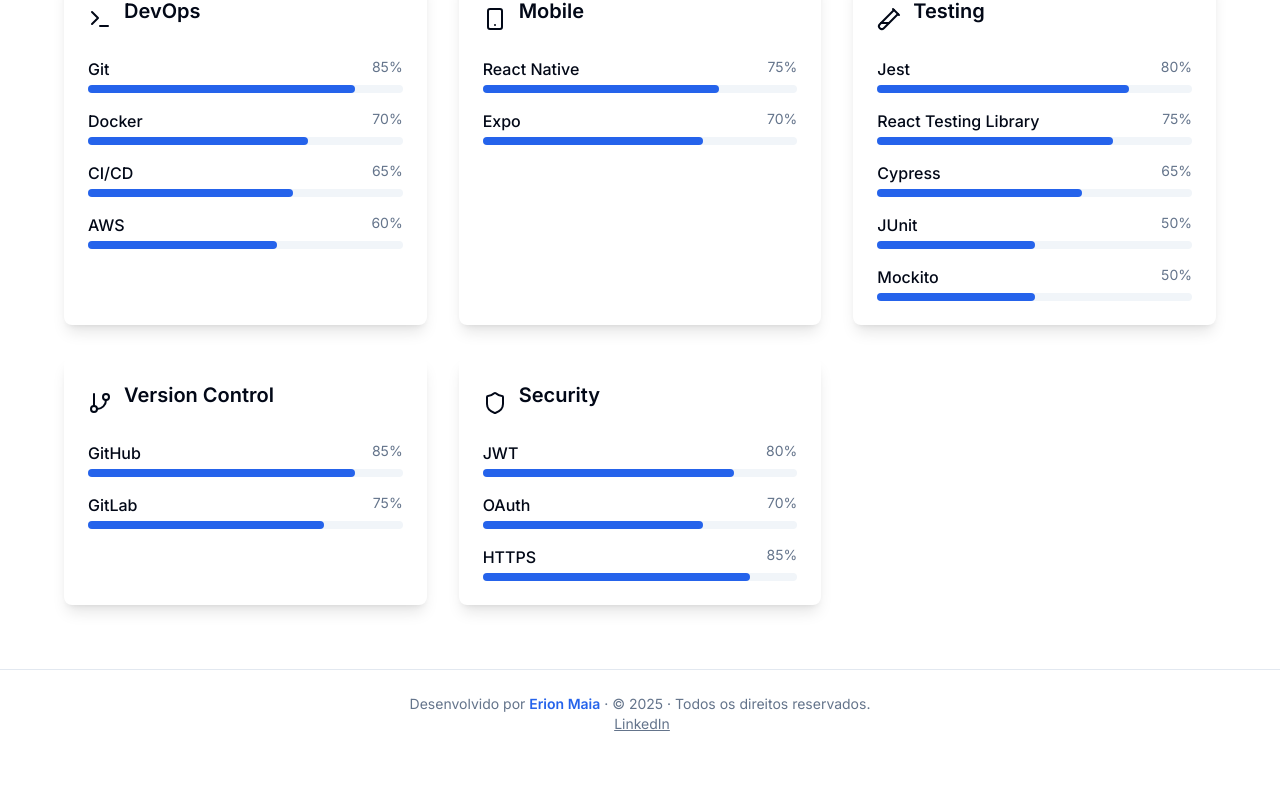
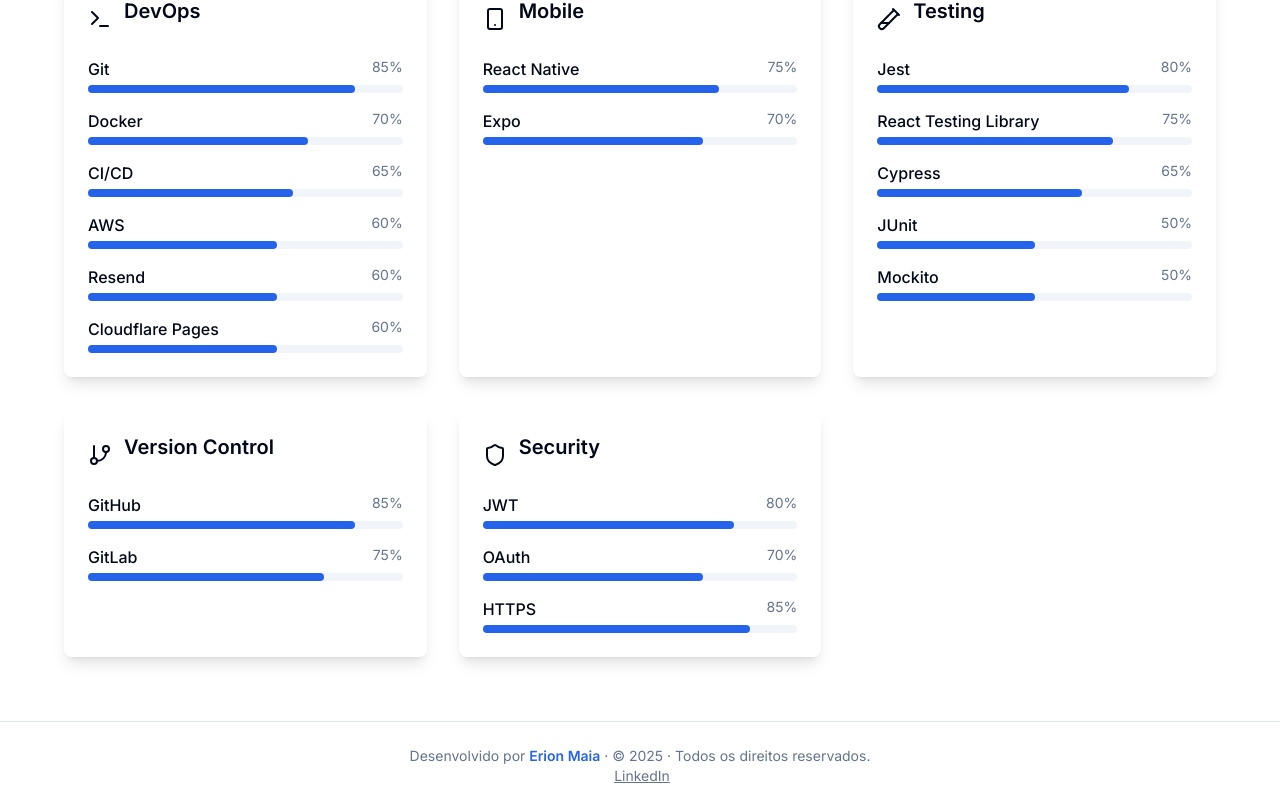
Before and after one commit to erionmaia/portfolio, a Next.js app: page /habilidades in a window 1280 px wide. Shown: the part 1071-1881 px from the top of the page. Before the commit the page ends 1829 px from the top, so only its background shows below. Built offline with nearby package versions, Linux system fonts and the light colour scheme; no server answers.

Commit message:
fix: notify and contact error on prod.

```diff
--- a/src/app/api/contact/route.ts
+++ b/src/app/api/contact/route.ts
@@ -1,5 +1,4 @@
 export const dynamic = "force-dynamic";
-export const runtime = 'edge';
 
 import { NextRequest, NextResponse } from 'next/server'
 import { Resend } from 'resend'
--- a/src/app/api/notify/route.ts
+++ b/src/app/api/notify/route.ts
@@ -1,9 +1,9 @@
-export const runtime = 'edge';
+export const dynamic = "force-dynamic";
 
-import { NextResponse } from "next/server";
+import { NextRequest, NextResponse } from "next/server";
 import { Resend } from "resend";
 
-export async function POST(request: Request) {
+export async function POST(request: NextRequest) {
   try {
     // Coletar informações do request
     const userAgent = request.headers.get("user-agent") || "N/A";
--- a/src/components/client/SkillsPage.tsx
+++ b/src/components/client/SkillsPage.tsx
@@ -62,6 +62,8 @@
       { name: "Docker", level: 70 },
       { name: "CI/CD", level: 65 },
       { name: "AWS", level: 60 },
+      { name: "Resend", level: 60 },
+      { name: "Cloudflare Pages", level: 60 },
     ]
   },
   {
```
